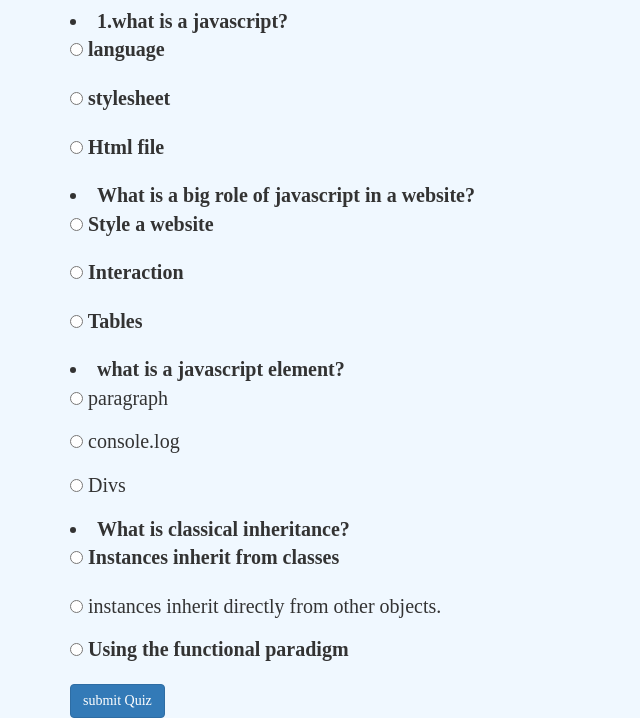
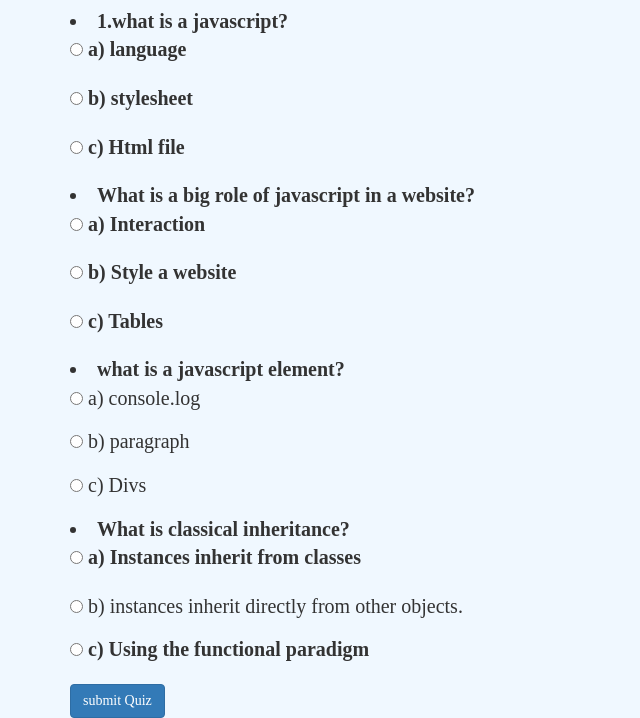
Before and after one commit to nuriath/Javascript-Quiz, a plain HTML site: page index.html in a window 1280 px wide. Shown: the part 643-1361 px from the top of the page, without its empty margins (0-640 px from the left). Drawn offline with Linux system fonts and the light colour scheme; files that its build step writes are made by us from their sources; files whose address does not match are found by name.

Commit message:
change the name of values in html file

```diff
--- a/file.js
+++ b/file.js
@@ -1,4 +1,4 @@
-$(document).ready(function(){
+/*$(document).ready(function(){
 
     $("blanks form").submit(function(event){
         var q1 = $("input:radio[name=answer1]:checked").val();
@@ -8,6 +8,8 @@ $(document).ready(function(){
         var q5 = $("input:radio[name=answer5]:checked").val();
 
         var marks=0;
+
+}
 
     if(q1=="language"){
         marks +=2;
@@ -28,4 +30,19 @@ event.preventDefault();
 
 
 })
-});
+})*/
+
+$(document).ready(function (){
+    $('#blanks form').submit(function(event){
+    var marks=0;
+      var blanks=["answer1", "answer2", "answer3","answer4"]
+        blanks.forEach(function(blank) {
+            var userInput = $("input:radio[name=" + blank + "]:checked" ).val();
+                    if(userInput=="B"){
+                    marks = marks+10;
+                    }
+                })
+          alert(marks)
+    event.preventDefault();
+  });
+  });
--- a/index.html
+++ b/index.html
@@ -27,85 +27,85 @@
 
                 <div class="form-group">
                         <label>
-                          <input type="radio" name="answer1" value="language">
-                          language
+                          <input type="radio" name="answer1" value="a">
+                          a) language
                         </label>
                       </div>
                       <div class="form-group">
                         <label>
-                          <input type="radio" name="answer1" value="stylsheet">
-                          stylesheet
+                          <input type="radio" name="answer1" value="b">
+                          b) stylesheet
                         </label>
                       </div>
                       <div class="form-group">
                         <label>
-                          <input type="radio" name="answer1" value="html file">
-                          Html file
+                          <input type="radio" name="answer1" value="c">
+                          c) Html file
                         </label>
                       </div>
 
                           <li class="q2"><strong>What is a big role of javascript in a website?</strong></li>
                         <div class="form-group">
                             <label>
-                            <input type="radio" name="answer2" value="style a website">
-                            Style a website
+                            <input type="radio" name="answer2" value="a">
+                             a) Interaction
                             </label>
                         </div>
 
                         <div class="form-group">
                             <label>
-                            <input type="radio" name="answer2" value="interaction">
-                            Interaction
+                            <input type="radio" name="answer2" value="b">
+                            b) Style a website
                             </label>
                          </div>
                         <div class="form-group">
                           <label>
-                              <input type="radio" name="answer2" value="tables">
-                              Tables
+                              <input type="radio" name="answer2" value="c">
+                              c) Tables
                           </label>
                         </div>
 
                     <li class="q3"><strong>what is a javascript element?</strong></li>
                       <div class="form-group">
                         <lable>
-                          <input type="radio" name="answer3" value="paragraph">
-                            paragraph
+                          <input type="radio" name="answer3" value="a">
+                            a) console.log
                           </lable>
                       </div>
 
                       <div class="form-group">
                         <lable>
-                            <input type="radio" name="answer3" value="console.log">
-                            console.log
+                            <input type="radio" name="answer3" value="b">
+                            b) paragraph
                         </lable>
                       </div>
 
                       <div class="form-group">
                         <lable>
-                            <input type="radio" name="answer3" value="divs">
-                            Divs
+                            <input type="radio" name="answer3" value="c">
+                            c) Divs
                         </lable>
                       </div>
 
                       <li class="q4"><strong>What is classical inheritance?</strong></li>
                       <div class="form-group">
                         <label>
-                          <input type="radio" name="answer4" value=" instances inherit from classes">
-                          Instances inherit from classes
+                          <input type="radio" name="answer4" value="a">
+                          a) Instances inherit from classes
                         </label>
                       </div>
 
                       <div class="form-group">
                         <lable>
-                        <input type="radio" name="answer4" value="instances inherit directly from other objects">
-                        instances inherit directly from other objects.
+                        <input type="radio" name="answer4" value="b">
+                        b) instances inherit directly from other objects.
                         </lable>
                       </div>
 
                       <div class="form-group">
                         <label>
-                        <input type="radio"  name="answer4" value="Using the functional paradigm">
-                        Using the functional paradigm
+                        <input type="radio"  name="answer4" value="c">
+                        c) Using the functional paradigm
                         </label>
                       </div>
                     </ol>
```
